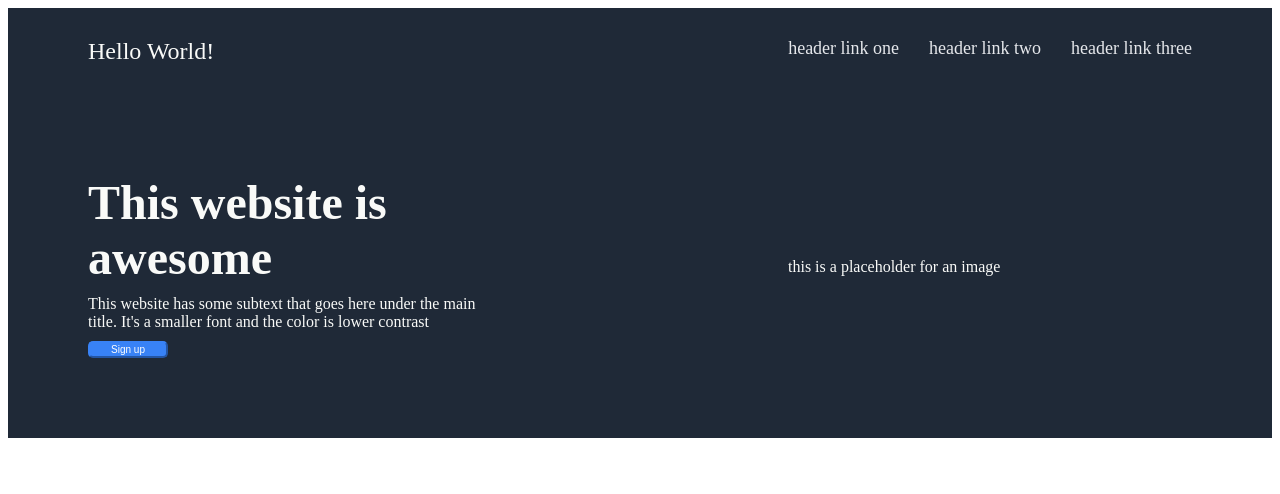
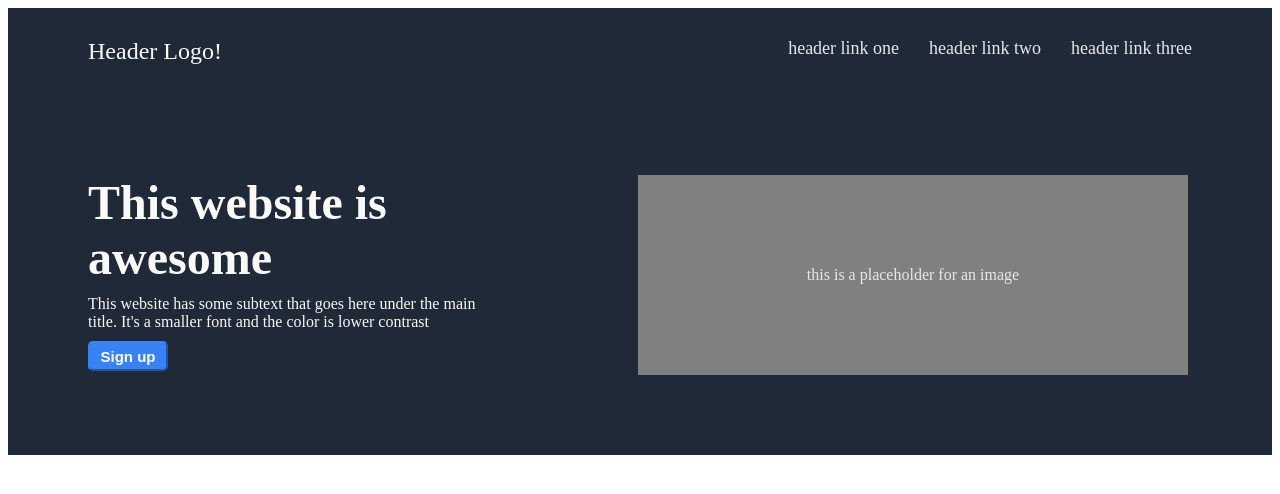
Before and after one commit to sdhinsa11/Odin-Landing-Page, a plain HTML site: page index.html in a window 1280 px wide. Drawn offline with Linux system fonts and the light colour scheme.

Commit message:
Created rectangle box

```diff
--- a/index.html
+++ b/index.html
@@ -8,7 +8,7 @@
 
   <body>
     <div class="Header">
-          Hello World!
+          Header Logo!
         <div class = "links">
           <div class = "link1">header link one</div>
           <div class = "link2">header link two</div>
@@ -23,7 +23,9 @@
         <div class = "second1">This website has some subtext that goes here under the main title. It's a smaller font and the color is lower contrast</div>
         <button class = "button"> Sign up</button>
       </div>
-      <div class = "img-placeholder"> this is a placeholder for an image </div>
+      <div class = "img-placeholder">
+        <div class = "img-text">this is a placeholder for an image </div>
+      </div>
     </div>
   </body>
 </html>
--- a/style.css
+++ b/style.css
@@ -29,7 +29,7 @@
     padding-bottom: 80px;
     padding-left: 80px;
     padding-right: 80px;
-    gap: 300px;
+    gap: 150px;
 }
 
 .first1{
@@ -48,6 +48,10 @@
     display: flex;
     justify-content: center;
     align-items: center;
+    background-color:gray;
+    width: 550px;
+    height: 200px;
+    color: #E5E7EB;
 
 }
 
@@ -57,5 +61,7 @@
     width: 80px;
     border-color:#3882f6 ;
     border-radius: 5px;
-    font-size: 10px;
+    font-size: 15px;
+    font-weight: bolder;
+    height: 30px;
 }
```
